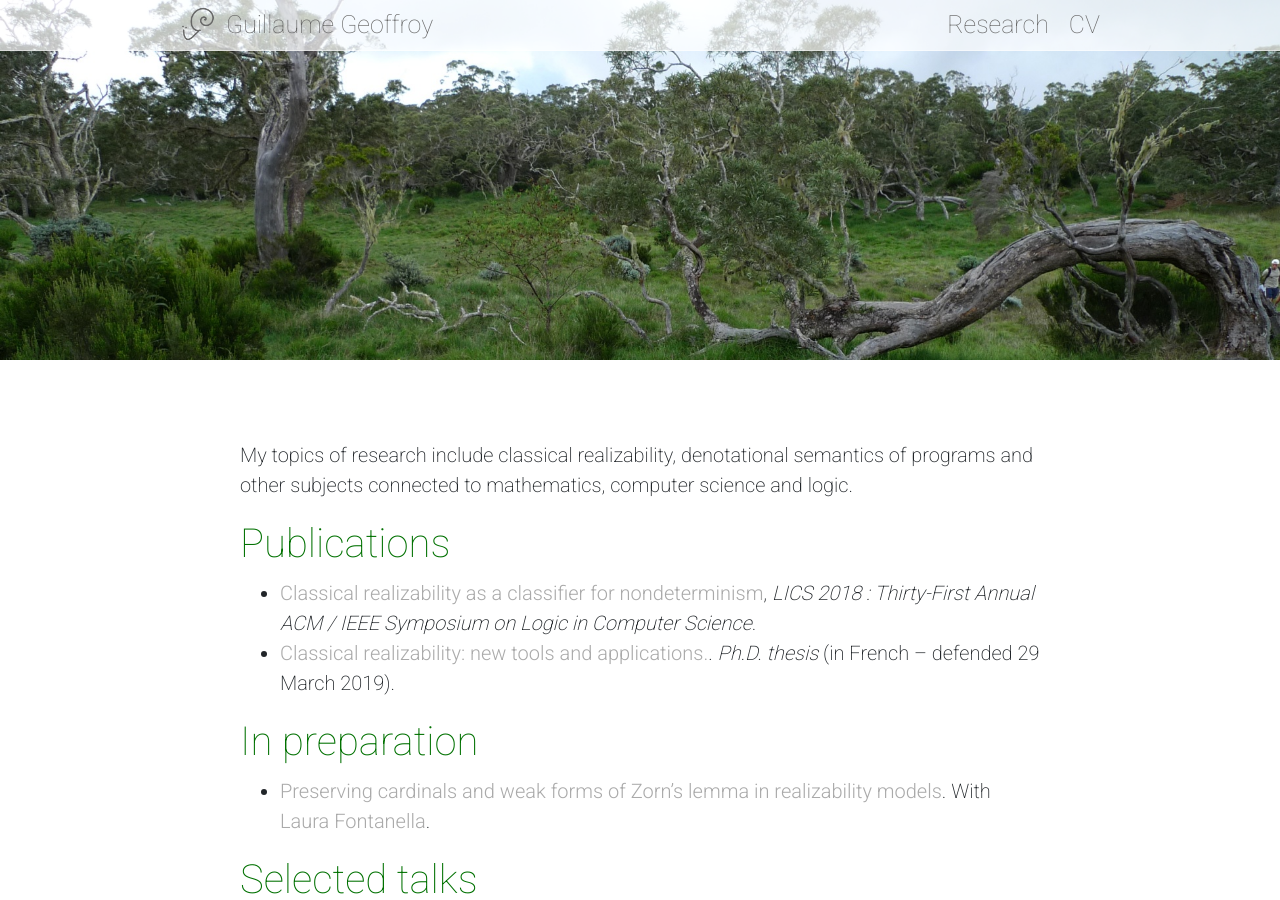
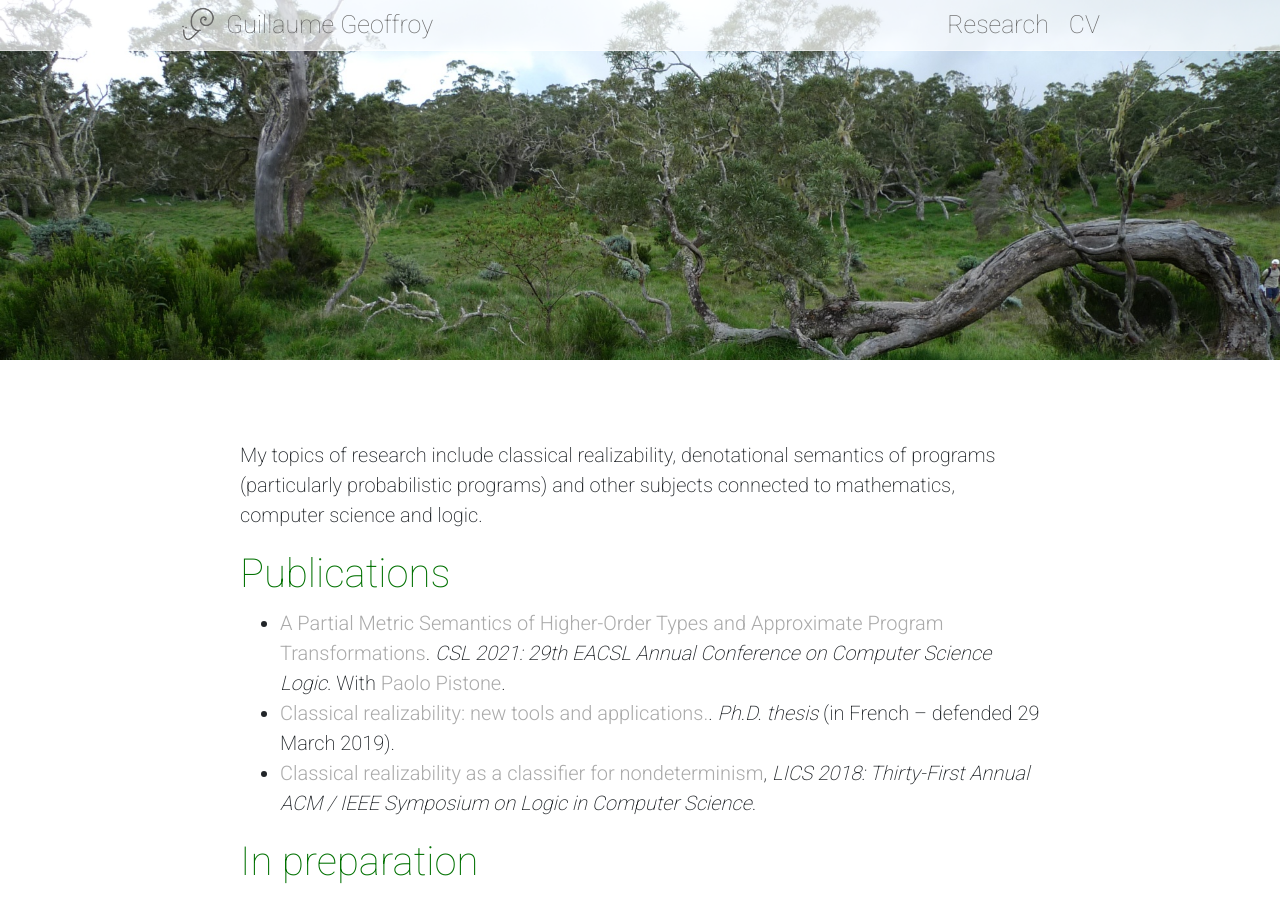
Before and after one commit to guillaume-geoffroy/geoffroy.re, a Jekyll site: the page built from en/research.md, in a window 1280 px wide and 900 px high. Built offline with Jekyll 4.4.1, drawn with Linux system fonts in a browser that asks for light colours; nearby versions of some CDN libraries; some of the changed text lies outside the part shown.

```diff
--- a/en/research.md
+++ b/en/research.md
@@ -5,25 +5,25 @@ language: en
 page: /research/
 ---
 
-My topics of research include classical realizability, denotational semantics of programs and other subjects connected to mathematics, computer science and logic.
+My topics of research include classical realizability, denotational semantics of programs (particularly probabilistic programs) and other subjects connected to mathematics, computer science and logic.
 
 Publications
 ============
 
-* [Classical realizability as a classifier for nondeterminism](/docs/geoffroy-2018-classical-realizability-classifier-for-nondeterminism.pdf), *LICS 2018 : Thirty-First Annual ACM / IEEE Symposium on Logic in Computer Science*.
+* [A Partial Metric Semantics of Higher-Order Types and Approximate Program Transformations](https://hal.archives-ouvertes.fr/hal-03009790). *CSL 2021: 29th EACSL Annual Conference on Computer Science Logic*. With [Paolo Pistone](http://logica.uniroma3.it/pistone/).
 * [Classical realizability: new tools and applications.](/docs/these.pdf). *Ph.D. thesis* (in French -- defended 29 March 2019).
+* [Classical realizability as a classifier for nondeterminism](/docs/geoffroy-2018-classical-realizability-classifier-for-nondeterminism.pdf), *LICS 2018: Thirty-First Annual ACM / IEEE Symposium on Logic in Computer Science*.
 
 In preparation
 ==============
-
 
 * [Preserving cardinals and weak forms of Zorn's lemma in realizability models](/docs/fontanella-geoffroy-2019-preserving-cardinals-and-weak-zorn-in-classical-realizability.pdf). With [Laura Fontanella](https://www.i2m.univ-amu.fr/perso/laura.fontanella/).
 
 Selected talks
 ==============
 
+* [Denotational semantics of probabilistic programs, beyond the discrete case](/docs/slides-geoffroy-reunion-pps-11-20.pdf) *ANR PPS meeting*, November 2020.
+* [Differential program semantics -- sub-modular functions and partial metrics](/docs/slides-geoffroy-pihoc-02-20.pdf), *Joint PIHOC-PPS-DIAPASoN workshop*, February 2020.
+* [Classical realizability: new tools and applications](/docs/slides-geoffroy-thesis.pdf), *thesis defense*, March 2019.
+* [Connecting degrees of parallelism and Boolean algebras through classical realizability](/docs/slides-geoffroy-chocola-09-2018.pdf), *CHoCoLa*, September 2018.
 * [Classical realizability as a classifier for nondeterminism](/docs/slides-geoffroy-2018-classical-realizability-classifier-for-nondeterminism.pdf), *LICS 2018*.
-* [Connecting degrees of parallelism and Boolean algebras through classical realizability](/docs/slides-geoffroy-chocola-09-2018.pdf), *CHoCoLa*, September 2018.
-* [Classical realizability: new tools and applications](/docs/slides-geoffroy-thesis.pdf), *thesis defense*, March 2019.
-* [Differential program semantics -- now with real bi-orthogonality pieces](/docs/slides-geoffroy-diapason-12-19.pdf), *DIAPASoN weekly seminar*, December 2019.
-* [Differential program semantics -- sub-modular functions and partial metrics](/docs/slides-geoffroy-pihoc-02-20.pdf), *Joint PIHOC-PPS-DIAPASoN workshop*, February 2020.
```
Also changed, not shown: en/cv.md (+4 -2 lines), en/index.md (+1 -1 lines), fr/cv.md (+4 -2 lines), fr/index.md (+1 -1 lines), fr/research.md (+9 -6 lines), 1 other file.
